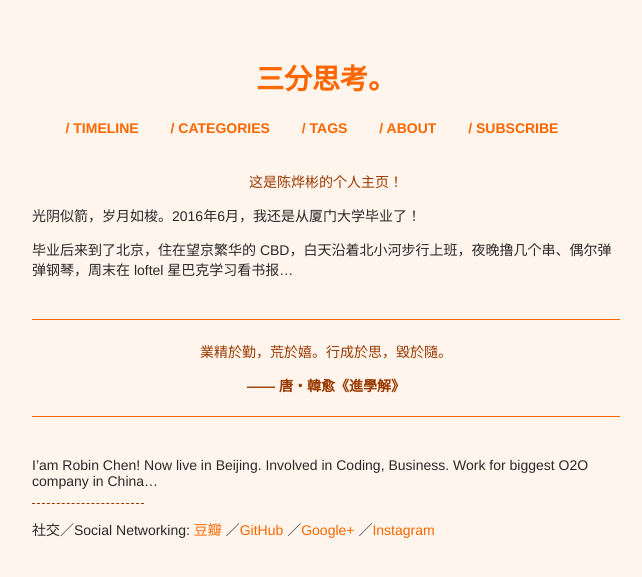
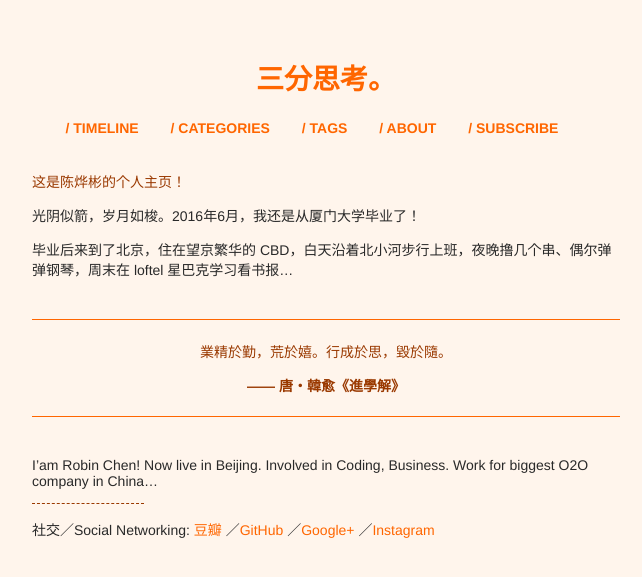
Before and after one commit to xianyuxmu/xianyuxmu.github.io, a Jekyll site: the page built from index.md, in a window 1280 px wide. Shown: the top 577 px of the page, without its empty margins (314-956 px from the left). Built offline with Jekyll 4.4.1, drawn with Linux system fonts in a browser that asks for light colours; comment, search, counter and statistics services are not loaded.

Commit message:
去除居中

```diff
--- a/index.md
+++ b/index.md
@@ -3,7 +3,7 @@ title:
 layout: page
 ---
 
-<h1 class="main-color center" style="font-size: 1em; font-weight: 400;">
+<h1 class="main-color" style="font-size: 1em; font-weight: 400;">
 这是陈烨彬的个人主页！
 </h1>
 
```
